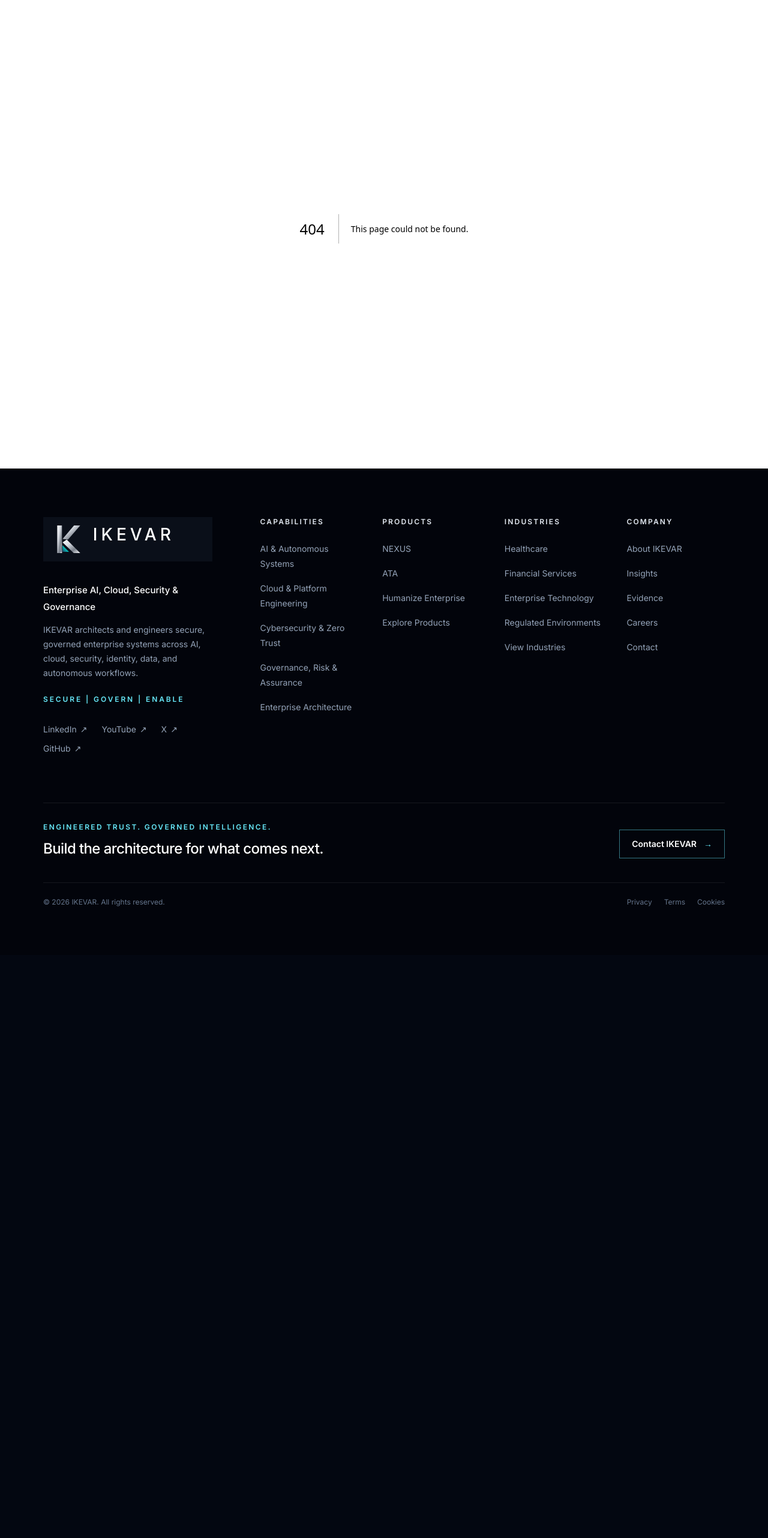
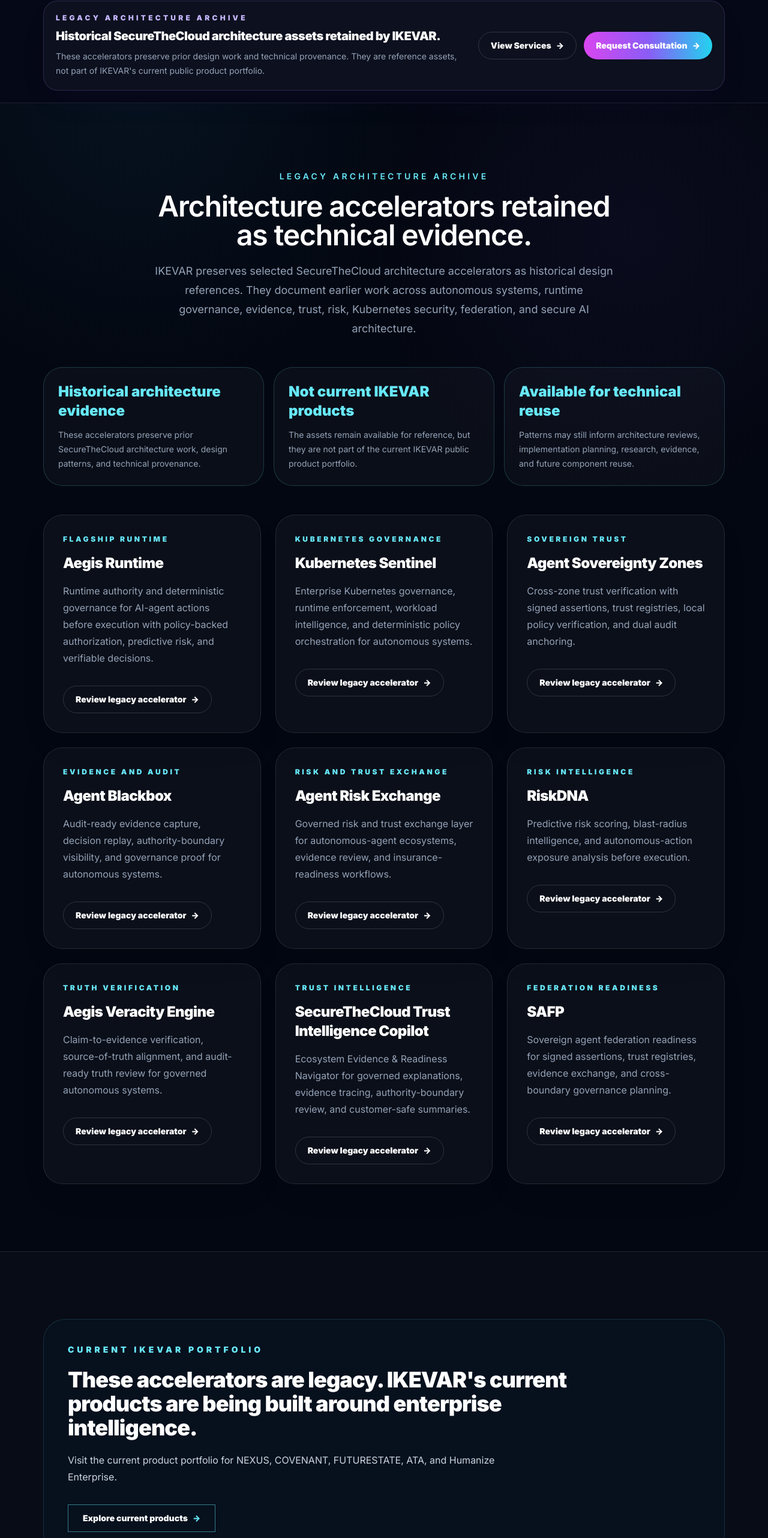
Before and after one commit to S3curethecloud/stc-marketing-site, a Next.js app: page /archive/architecture-accelerators in a window 1280 px wide. Before the commit this address had no page. Shown: the part 122-2686 px from the top of the page at 60% size. Before the commit the page ends 1714 px from the top, so only its background shows below. Built offline with nearby package versions, Linux system fonts and the light colour scheme.

Commit message:
brand: archive legacy architecture accelerators

```diff
--- /dev/null
+++ b/app/archive/architecture-accelerators/layout.tsx
@@ -0,0 +1,28 @@
+import type { Metadata } from "next";
+import type { ReactNode } from "react";
+import LegacyArchiveBanner from "@/components/marketing/LegacyArchiveBanner";
+
+export const metadata: Metadata = {
+  robots: {
+    index: false,
+    follow: true,
+  },
+};
+
+export default function ArchitectureAcceleratorsArchiveLayout({
+  children,
+}: Readonly<{
+  children: ReactNode;
+}>) {
+  return (
+    <>
+      <LegacyArchiveBanner
+        eyebrow="Legacy Architecture Archive"
+        title="Historical SecureTheCloud architecture assets retained by IKEVAR."
+        body="These accelerators preserve prior design work and technical provenance. They are reference assets, not part of IKEVAR's current public product portfolio."
+      />
+
+      {children}
+    </>
+  );
+}
--- /dev/null
+++ b/app/archive/architecture-accelerators/page.tsx
@@ -0,0 +1,130 @@
+import Link from "next/link";
+import Container from "@/components/layout/Container";
+import Section from "@/components/layout/Section";
+import SectionIntro from "@/components/marketing/SectionIntro";
+import { productPortfolio } from "@/content/products";
+import { buildPageMetadata } from "@/lib/metadata";
+
+export const metadata = buildPageMetadata({
+  title: "Legacy Architecture Accelerators",
+  description:
+    "Legacy SecureTheCloud architecture accelerators retained by IKEVAR as historical design references and architecture evidence.",
+  path: "/archive/architecture-accelerators",
+});
+
+const archivePrinciples = [
+  {
+    title: "Historical architecture evidence",
+    body:
+      "These accelerators preserve prior SecureTheCloud architecture work, design patterns, and technical provenance.",
+  },
+  {
+    title: "Not current IKEVAR products",
+    body:
+      "The assets remain available for reference, but they are not part of the current IKEVAR public product portfolio.",
+  },
+  {
+    title: "Available for technical reuse",
+    body:
+      "Patterns may still inform architecture reviews, implementation planning, research, evidence, and future component reuse.",
+  },
+] as const;
+
+export default function ArchitectureAcceleratorsArchivePage() {
+  return (
+    <>
+      <Section>
+        <Container>
+          <SectionIntro
+            eyebrow="Legacy Architecture Archive"
+            title="Architecture accelerators retained as technical evidence."
+            body="IKEVAR preserves selected SecureTheCloud architecture accelerators as historical design references. They document earlier work across autonomous systems, runtime governance, evidence, trust, risk, Kubernetes security, federation, and secure AI architecture."
+            align="center"
+          />
+
+          <div className="mt-12 grid gap-4 md:grid-cols-3">
+            {archivePrinciples.map((item) => (
+              <article
+                key={item.title}
+                className="rounded-[2rem] border border-cyan-300/20 bg-white/[0.03] p-6"
+              >
+                <h2 className="text-2xl font-black text-cyan-300">
+                  {item.title}
+                </h2>
+
+                <p className="mt-3 text-sm leading-6 text-slate-400">
+                  {item.body}
+                </p>
+              </article>
+            ))}
+          </div>
+
+          <div className="mt-12 grid gap-6 lg:grid-cols-3">
+            {productPortfolio.map((product) => (
+              <article
+                key={product.href}
+                className="rounded-[2rem] border border-white/10 bg-white/[0.035] p-8 shadow-2xl shadow-black/10"
+              >
+                <p className="text-xs font-black uppercase tracking-[0.3em] text-cyan-300">
+                  {product.eyebrow}
+                </p>
+
+                <h2 className="mt-4 text-2xl font-black tracking-tight text-white">
+                  {product.name}
+                </h2>
+
+                <p className="mt-4 text-base leading-7 text-slate-400">
+                  {product.description}
+                </p>
+
+                <div className="mt-8">
+                  <Link
+                    href={product.href}
+                    className="inline-flex items-center justify-center rounded-full border border-white/15 px-5 py-3 text-sm font-black text-white transition-colors hover:border-cyan-300/60 hover:text-cyan-200"
+                  >
+                    Review legacy accelerator
+                    <span className="ml-2" aria-hidden="true">
+                      -&gt;
+                    </span>
+                  </Link>
+                </div>
+              </article>
+            ))}
+          </div>
+        </Container>
+      </Section>
+
+      <Section className="border-t border-white/10 bg-white/[0.02]">
+        <Container>
+          <div className="rounded-[2.25rem] border border-cyan-300/15 bg-[#07101d] p-8 md:p-10">
+            <p className="text-sm font-black uppercase tracking-[0.35em] text-cyan-300">
+              Current IKEVAR portfolio
+            </p>
+
+            <h2 className="mt-5 max-w-4xl text-4xl font-black tracking-tight text-white">
+              These accelerators are legacy. IKEVAR's current products are
+              being built around enterprise intelligence.
+            </h2>
+
+            <p className="mt-5 max-w-3xl text-base leading-7 text-slate-300">
+              Visit the current product portfolio for NEXUS, COVENANT,
+              FUTURESTATE, ATA, and Humanize Enterprise.
+            </p>
+
+            <div className="mt-8">
+              <Link
+                href="/products"
+                className="inline-flex items-center justify-center border border-cyan-300/50 px-6 py-3 text-sm font-black text-white transition-colors hover:bg-cyan-300/10"
+              >
+                Explore current products
+                <span className="ml-2 text-cyan-300" aria-hidden="true">
+                  -&gt;
+                </span>
+              </Link>
+            </div>
+          </div>
+        </Container>
+      </Section>
+    </>
+  );
+}
```
